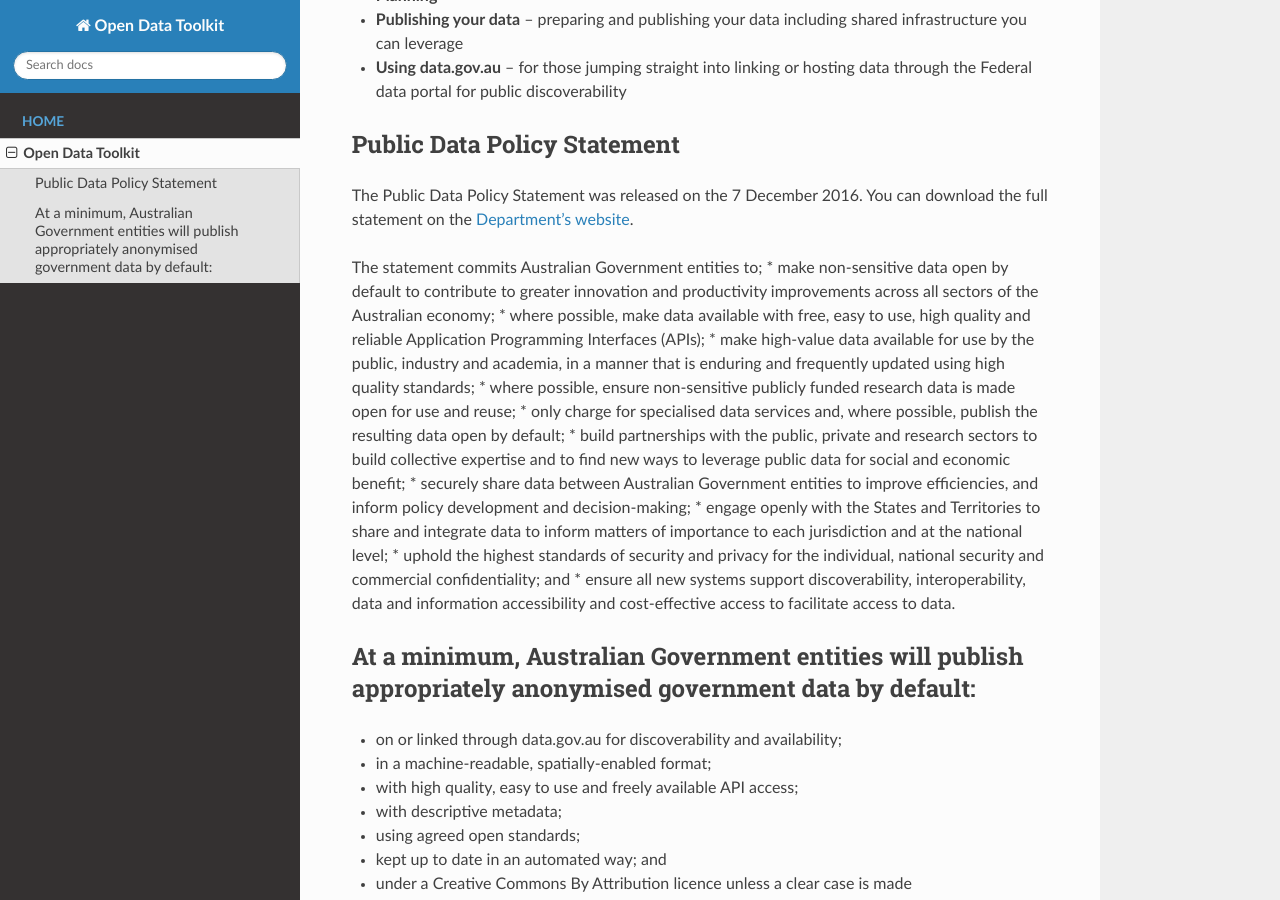
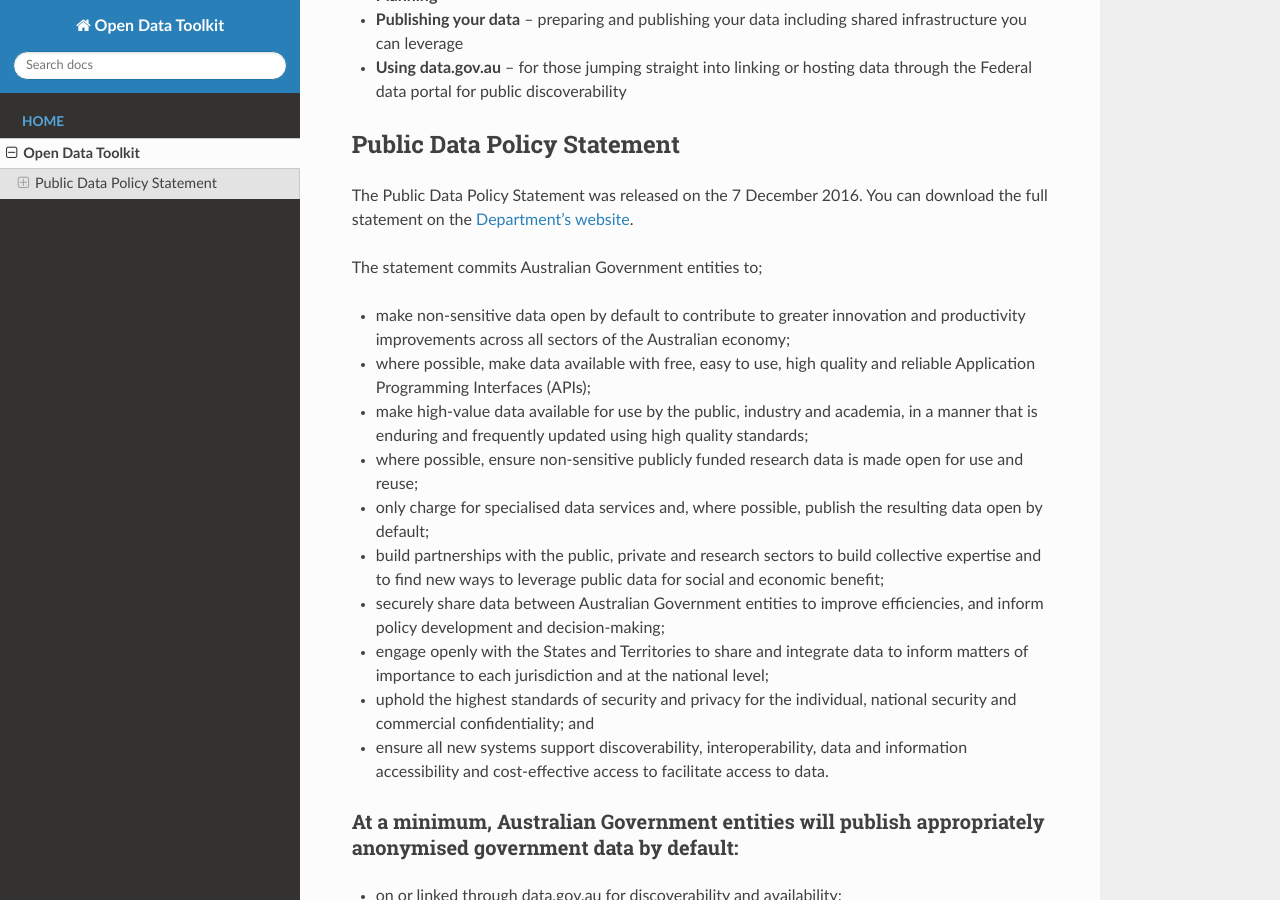
Before and after one commit to ajbar7/allan-toolkit-test, an MkDocs documentation site: the page built from docs/index.md, in a window 1280 px wide and 900 px high, scrolled down 320 px. Built offline with MkDocs 1.6.1, drawn with Linux system fonts in a browser that asks for light colours; nearby versions of some CDN libraries; old or Windows-style settings are respelled for this version of MkDocs.

Commit message:
Update index.md

```diff
--- a/docs/index.md
+++ b/docs/index.md
@@ -1,4 +1,5 @@
 # Open Data Toolkit
+
 The Open Data Toolkit can help, with simple and practical information on how your agency can make its data open, and why it’s worth doing.
 
 The toolkit is compromised of four sections:
@@ -9,9 +10,11 @@ The toolkit is compromised of four sections:
 * **Using data.gov.au** – for those jumping straight into linking or hosting data through the Federal data portal for public discoverability
 
 ## Public Data Policy Statement
+
 The Public Data Policy Statement was released on the 7 December 2016.  You can download the full statement on the [Department’s website](https://www.dpmc.gov.au/public-data/public-data-policy).
 
 The statement commits Australian Government entities to;
+
 * make non-sensitive data open by default to contribute to greater innovation and productivity improvements across all sectors of the Australian economy;
 * where possible, make data available with free, easy to use, high quality and reliable Application Programming Interfaces (APIs);
 * make high-value data available for use by the public, industry and academia, in a manner that is enduring and frequently updated using high quality standards;
@@ -23,7 +26,8 @@ The statement commits Australian Government entities to;
 * uphold the highest standards of security and privacy for the individual, national security and commercial confidentiality; and
 * ensure all new systems support discoverability, interoperability, data and information accessibility and cost-effective access to facilitate access to data.
 
-## At a minimum, Australian Government entities will publish appropriately anonymised government data by default:
+### At a minimum, Australian Government entities will publish appropriately anonymised government data by default:
+
 * on or linked through data.gov.au for discoverability and availability;
 * in a machine-readable, spatially-enabled format;
 * with high quality, easy to use and freely available API access;
```
